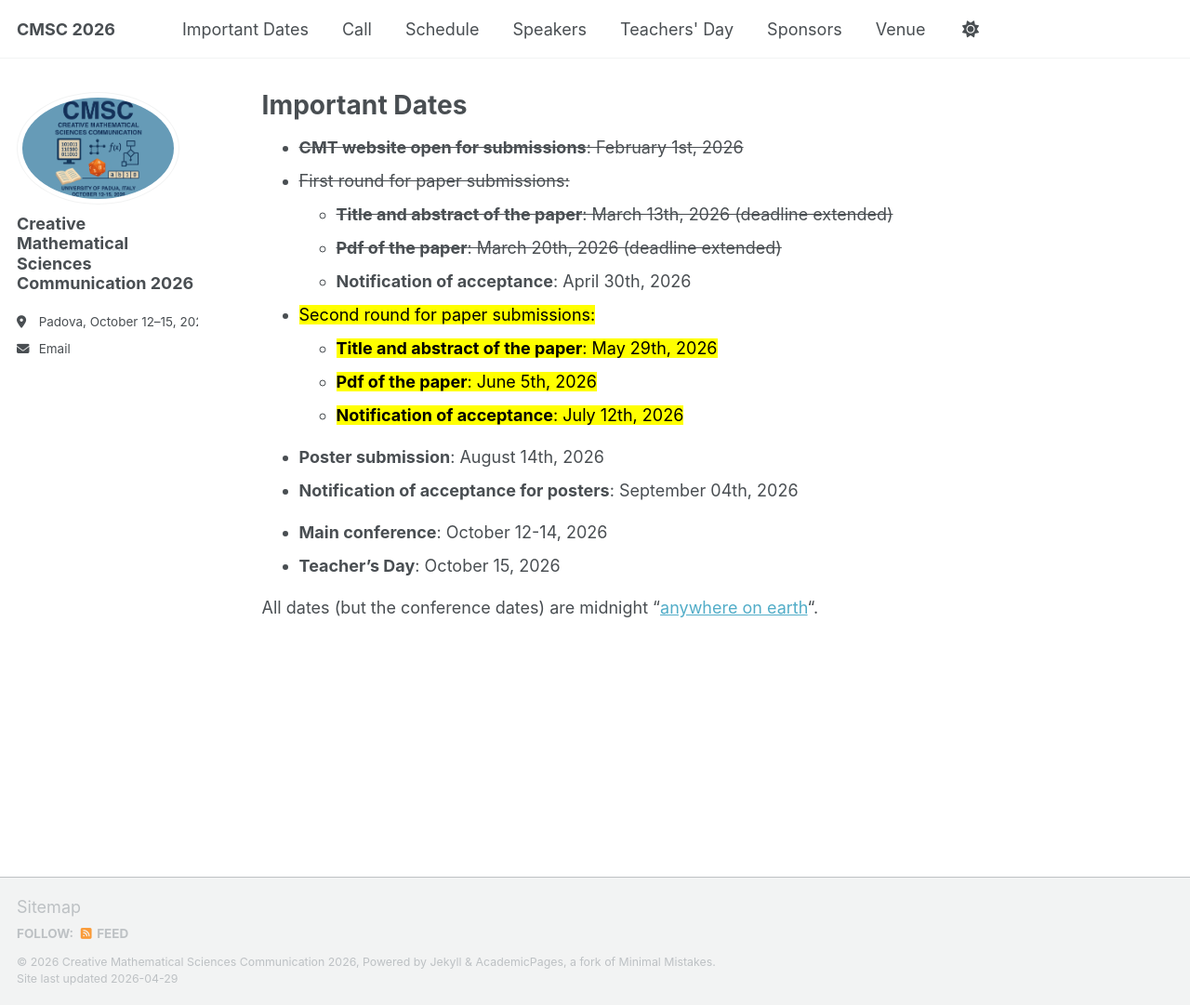
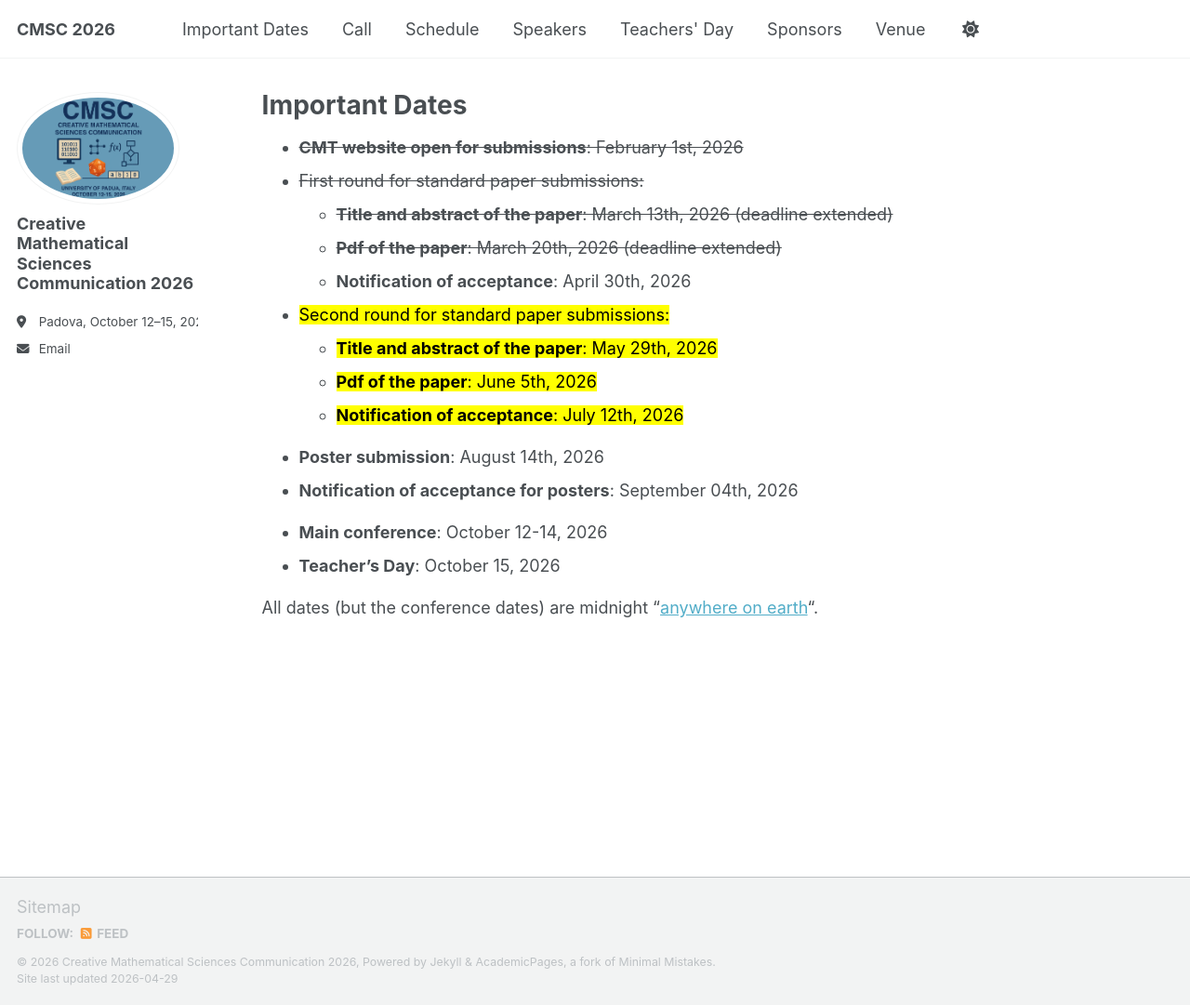
Before and after one commit to CMSC2026/cmsc2026.github.io, a Jekyll site: the page built from _pages/dates.md, in a window 1280 px wide and 1081 px high. Shown: the whole window at 93% size. Built offline with Jekyll 4.4.1, drawn with Linux system fonts in a browser that asks for light colours; a script that is not in the unit is left out.

Commit message:
Update submission deadlines to standardize language

```diff
--- a/_pages/dates.md
+++ b/_pages/dates.md
@@ -6,12 +6,12 @@ author_profile: true
 ---
 - <s><b>CMT website open for submissions</b>: February 1st, 2026</s>
 
-- <s>First round for paper submissions:</s>
+- <s>First round for standard paper submissions:</s>
    - <s><b>Title and abstract of the paper</b>: March 13th, 2026 (deadline extended)</s>
    - <s><b>Pdf of the paper</b>: March 20th, 2026 (deadline extended)</s>
    - <b>Notification of acceptance</b>: April 30th, 2026
 
-- <mark style="background-color: yellow">Second round for paper submissions:</mark>
+- <mark style="background-color: yellow">Second round for standard paper submissions:</mark>
    - <mark style="background-color: yellow"><b>Title and abstract of the paper</b>: May 29th, 2026</mark>
    - <mark style="background-color: yellow"><b>Pdf of the paper</b>: June 5th, 2026</mark>
    - <mark style="background-color: yellow"><b>Notification of acceptance</b>: July 12th, 2026</mark>
```
